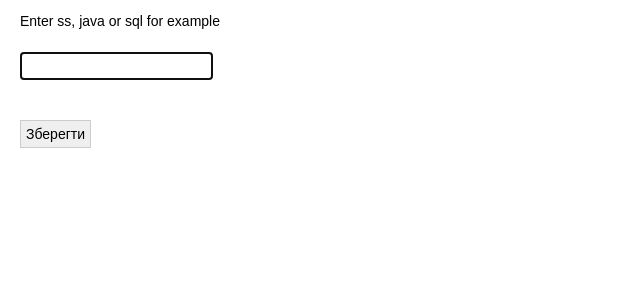
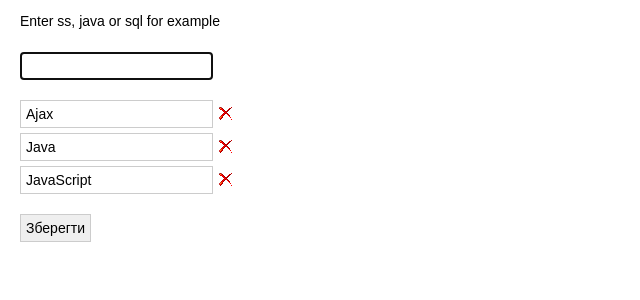
Before and after one commit to tolik8/autocomplete2, a PHP site: page / in a window 1280 px wide. Shown: the top 300 px of the page, without its empty margins (0-640 px from the left). Run offline with PHP 8.4, Linux system fonts and the light colour scheme.

Commit message:
continue

```diff
--- a/css/styles.css
+++ b/css/styles.css
@@ -1,7 +1,6 @@
 
-#input-container {
-    display: flex;
-    align-items: center;
+.dynamic-input {
+    margin: 0;
 }
 
 .delete-button {
@@ -9,3 +8,14 @@
     margin-right: 20px;
     cursor: pointer;
 }
+
+.name-block {
+    display: flex;
+    align-items: center;
+    margin-bottom: 5px;
+}
+
+.delete-button {
+    display: flex;
+    align-items: center;
+}
--- a/form.html
+++ b/form.html
@@ -11,7 +11,20 @@
 <form method="post" action="test.php">
 <label for="find">Enter ss, java or sql for example</label>
 <input type="text" name="find" id="find" class="autocomplete_input" autofocus>
-<div id="input-container"></div>
+<div id="input-container">
+    <div class="name-block">
+        <input type="text" name="pib[1]" class="dynamic-input" value="Ajax" readonly="">
+        <img class="delete-button" src="/img/del.png">
+    </div>
+    <div class="name-block">
+        <input type="text" name="pib[21]" class="dynamic-input" value="Java" readonly="">
+        <img class="delete-button" src="/img/del.png">
+    </div>
+    <div class="name-block">
+        <input type="text" name="pib[22]" class="dynamic-input" value="JavaScript" readonly="">
+        <img class="delete-button" src="/img/del.png">
+    </div>
+</div>
 <input type="submit" value="Зберегти">
 </form>
 
--- a/js/find.js
+++ b/js/find.js
@@ -10,23 +10,29 @@ $(document).ready(function() {
             onSelect: function (suggestion) {
                 //console.log(suggestion.data + ' ' + suggestion.value);
 
+                // Створення нового елемента div
+                var nameBlock = $('<div class="name-block"></div>');
+
                 // Створення нового елемента input
-                var newInput = $('<input type="text" name="pib[]" class="dynamic-input" value="' + suggestion.value + '">');
+                var newInput = $('<input type="text" name="pib[' + suggestion.data + ']" class="dynamic-input" value="' + suggestion.value + '" readonly>');
 
                 // Створення div для видалення інпута
-                var deleteButton = $('<div class="delete-button">X</div>');
+                //var deleteButton = $('<span class="delete-button">X</span>');
+                var deleteButton = $('<img class="delete-button" src="/img/del.png">');
 
-                // Додавання інпута та кнопки в контейнер (наприклад, body)
-                $('#input-container').append(newInput);
-                newInput.after(deleteButton);
+                // Додавання інпута та кнопки в блок імені
+                nameBlock.append(newInput); // Додати інпут до блоку імені
+                nameBlock.append(deleteButton); // Додати кнопку видалення до блоку імені
+
+                // Додати блок імені з усіма елементами в контейнер
+                $('#input-container').append(nameBlock);
 
                 // Очищення поля, в якому ведеться пошук
                 $('#find').val('')
 
-                // Обробник події для видалення
+                // Обробник події для видалення новостворених елементів
                 deleteButton.click(function() {
-                    newInput.remove();
-                    deleteButton.remove();
+                    nameBlock.remove();
                 });
             }
         });
@@ -34,4 +40,9 @@ $(document).ready(function() {
 
     DevBridgeAutocompleteInit();
 
+    // Обробник події для видалення
+    $('.delete-button').click(function() {
+        $(this).parent().remove();
+    });
+
 });
```
Also changed, not shown: img/del.png (added).
